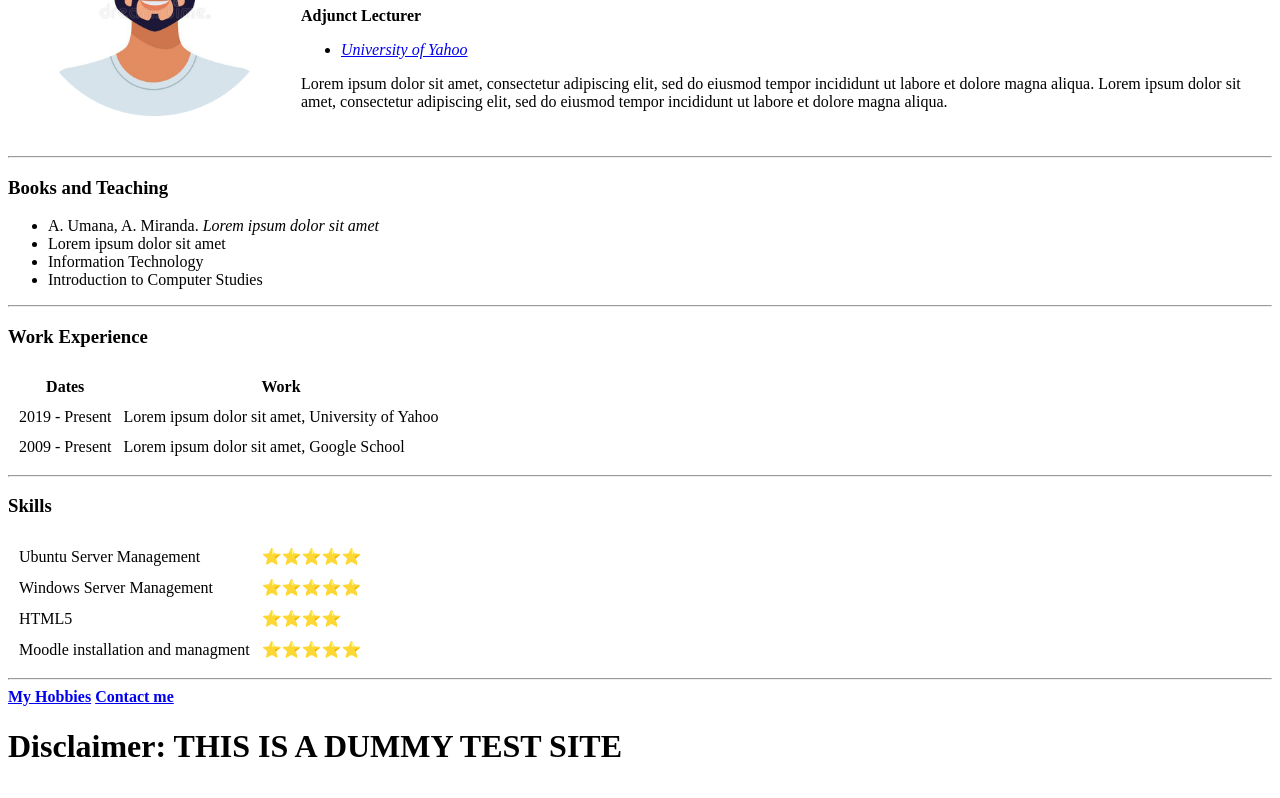
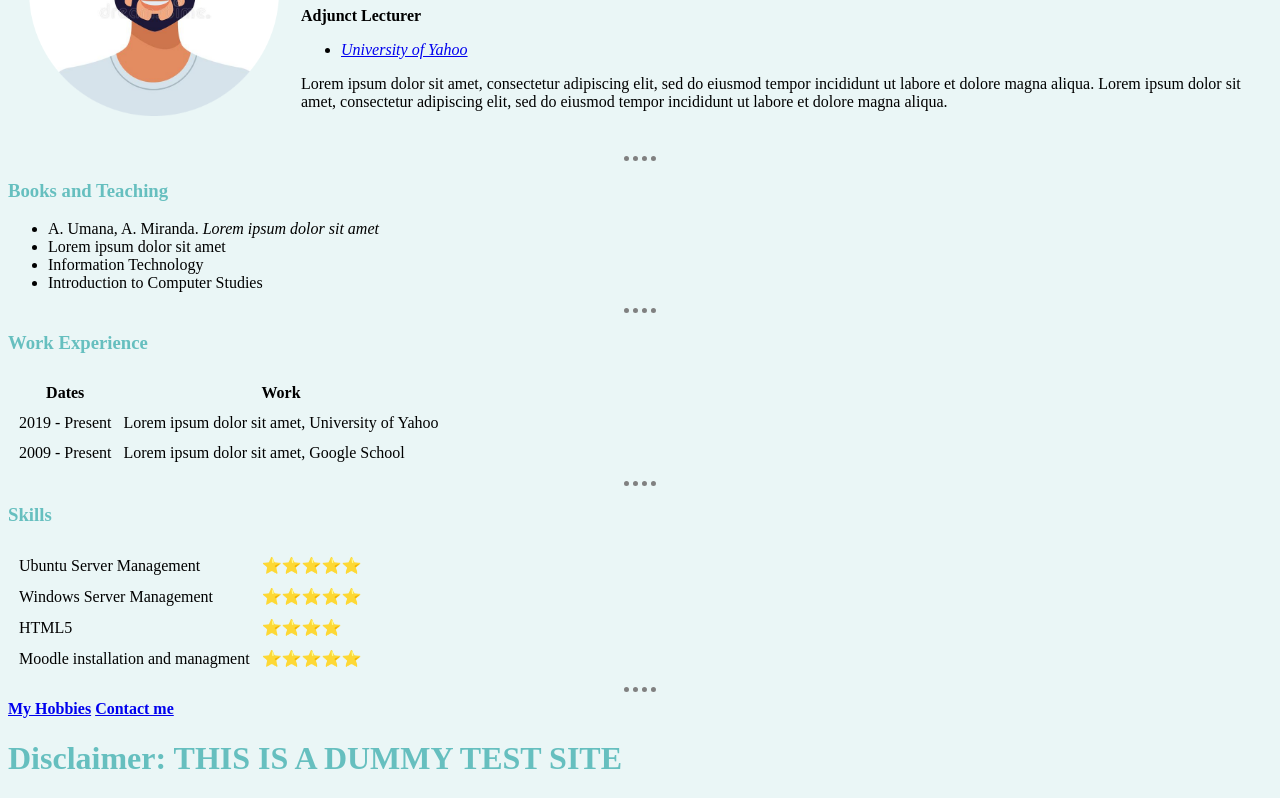
Before and after one commit to al-miranda/cv, a plain HTML site: page index3.html in a window 1280 px wide. Shown: the part 170-968 px from the top of the page. Drawn offline with Linux system fonts and the light colour scheme.

Commit message:
Add files via upload

```diff
--- /dev/null
+++ b/css/styles.css
@@ -0,0 +1,18 @@
+body {
+  background-color: #EAF6F6;
+}
+
+hr {
+  border-color: grey;
+  border-style: dotted none none;
+  border-width: 5px;
+  width: 2.5%;
+}
+
+h1 {
+  color: #66bfbf;
+}
+
+h3 {
+  color: #66bfbf;
+}
```
Also changed, not shown: contact.html (+1 -0 lines), hobbies.html (+1 -0 lines).
